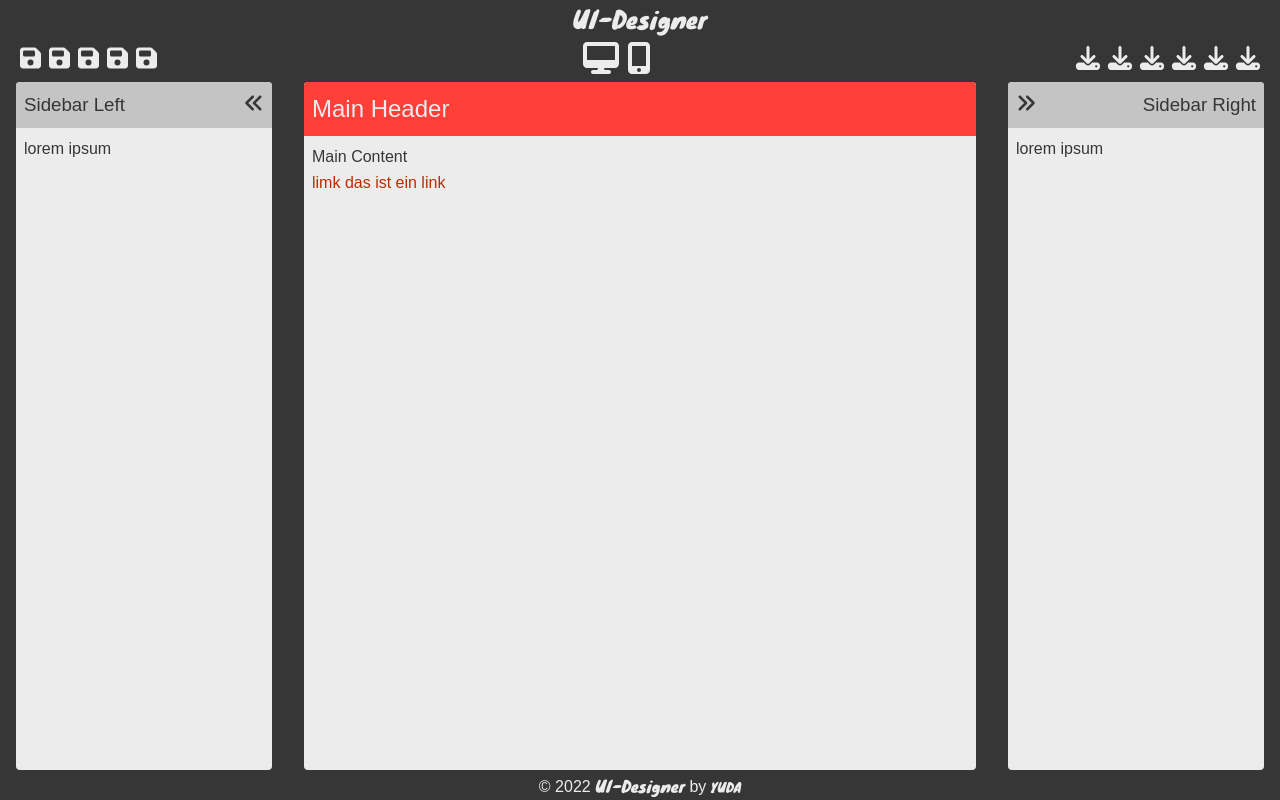
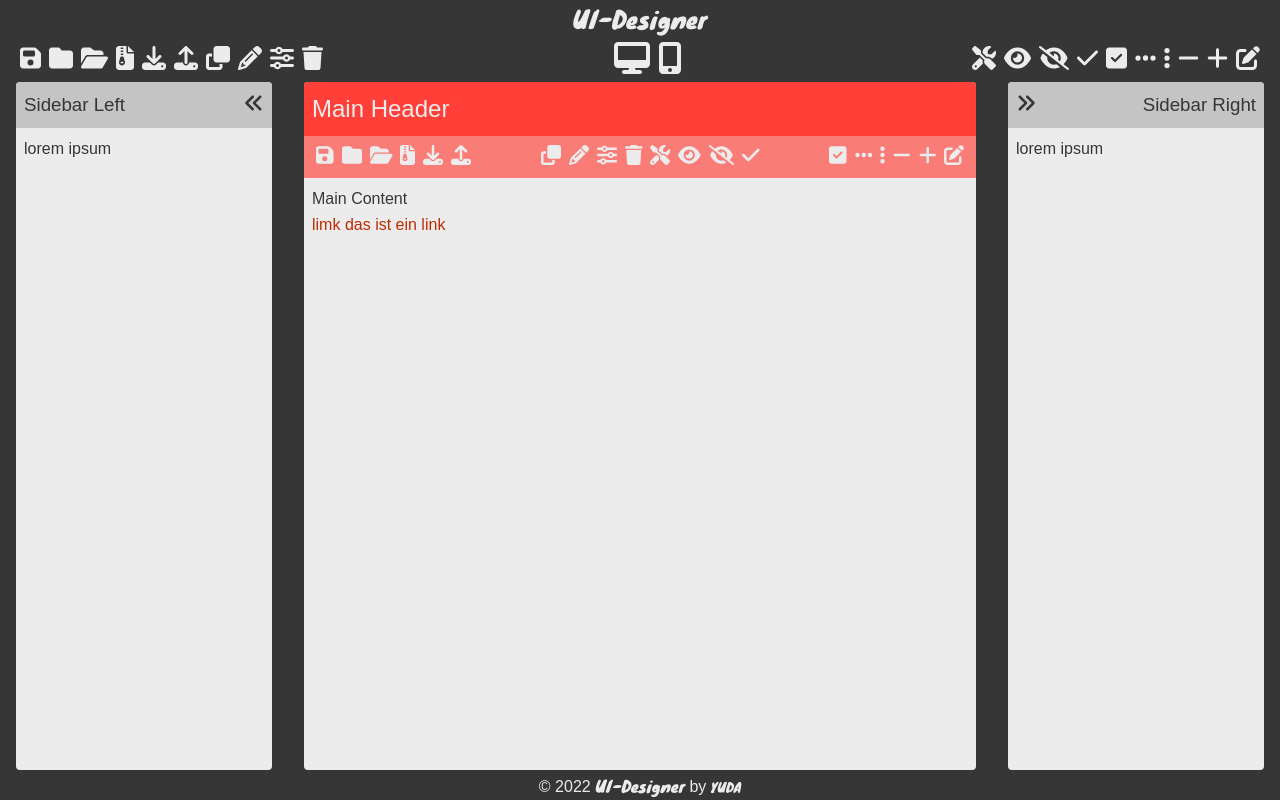
Before and after one commit to DarkoP/ui-designer, a Vue app: page / in a window 1280 px wide. Built offline with nearby package versions, Linux system fonts and the light colour scheme.

Commit message:
add more icons and main header navi

```diff
--- a/src/App.vue
+++ b/src/App.vue
@@ -75,7 +75,12 @@ body {
 .content-wrapper {
   height: 82vh;
 }
-.content,
+
+.content {
+  overflow-y: auto;
+  max-height: 67vh;
+}
+
 .sidebar-body {
   overflow-y: auto;
   max-height: 70vh;
@@ -85,7 +90,11 @@ body {
   .content-wrapper {
     height: 84vh;
   }
-  .content,
+  .content{
+      overflow-y: auto;
+      max-height: 72vh;
+  }
+
   .sidebar-body {
       overflow-y: auto;
       max-height: 75vh;
@@ -97,7 +106,11 @@ body {
     height: 86vh;
   }
 
-  .content,
+  .content {
+    overflow-y: auto;
+    max-height: 75vh;
+  }
+
   .sidebar-body  {
     overflow-y: auto;
     max-height: 78vh;
@@ -108,7 +121,11 @@ body {
   .content-wrapper {
     height: 88vh;
   }
-  .content,
+  .content{
+    overflow-y: auto;
+    max-height: 77vh;
+  }
+
   .sidebar-body {
     overflow-y: auto;
     max-height: 80vh;
@@ -119,7 +136,11 @@ body {
   .content-wrapper {
     height: 90vh;
   }
-  .content,
+  .content{
+    overflow-y: auto;
+    max-height: 79vh;
+  }
+
   .sidebar-body {
     overflow-y: auto;
     max-height: 82vh;
@@ -131,13 +152,13 @@ body {
   width: var(--width-sidebar);
   position: absolute;
   top: 0;
-  width: 2.25rem;
+  width: 2.75rem;
   transition: 0.5s;
 }
 
 .content-wrapper main {
-  margin-left: 5rem;
-  margin-right: 5rem;
+  margin-left: 6rem;
+  margin-right: 6rem;
   transition: 0.5s;
 }
 
@@ -157,6 +178,10 @@ body {
 .show-sidebar-right .sidebar-right h3,
 .show-sidebar-right .sidebar-right .opened {
   display: block;
+}
+
+.sidebar-body.closed {
+  overflow: hidden;
 }
 
 /* Left */
--- a/src/assets/styles/variables.css
+++ b/src/assets/styles/variables.css
@@ -5,7 +5,8 @@
   --yuda-white-trans: rgb(236, 236, 236, 0.4);
   --yuda-gray: rgb(196, 196, 196);
   --bg-white: hsla(0, 0%, 93%, 0.62);
-  --yoda-bg-2: #ff3f38;
+  --yoda-bg-2: rgb(255, 63, 56);
+  --yoda-bg-2-thin: rgb(250, 124, 119);
 }
 
 /* semantic color variables for this project */
--- a/src/components/Layout/Main.vue
+++ b/src/components/Layout/Main.vue
@@ -4,6 +4,34 @@
       <h2>
         Main Header
       </h2>
+      <nav class="header-nav">
+        <ul class="left">
+          <li class="nav-icon"><figure><font-awesome-icon icon="floppy-disk" /></figure></li>
+          <li class="nav-icon"><figure><font-awesome-icon icon="folder" /></figure></li>
+          <li class="nav-icon"><figure><font-awesome-icon icon="folder-open" /></figure></li>
+          <li class="nav-icon"><figure><font-awesome-icon icon="file-zipper" /></figure></li>
+          <li class="nav-icon"><figure><font-awesome-icon icon="download" /></figure></li>
+          <li class="nav-icon"><figure><font-awesome-icon icon="upload" /></figure></li>
+        </ul>
+        <ul class="center">
+          <li class="nav-icon"><figure><font-awesome-icon icon="clone" /></figure></li>
+          <li class="nav-icon"><figure><font-awesome-icon icon="pencil" /></figure></li>
+          <li class="nav-icon"><figure><font-awesome-icon icon="sliders" /></figure></li>
+          <li class="nav-icon"><figure><font-awesome-icon icon="trash" /></figure></li>
+          <li class="nav-icon"><figure><font-awesome-icon icon="screwdriver-wrench" /></figure></li>
+          <li class="nav-icon"><figure><font-awesome-icon icon="eye" /></figure></li>
+          <li class="nav-icon"><figure><font-awesome-icon icon="eye-slash" /></figure></li>
+          <li class="nav-icon"><figure><font-awesome-icon icon="check" /></figure></li>
+        </ul>
+        <ul class="right">
+          <li class="nav-icon"><figure><font-awesome-icon icon="square-check" /></figure></li>
+          <li class="nav-icon"><figure><font-awesome-icon icon="ellipsis" /></figure></li>
+          <li class="nav-icon"><figure><font-awesome-icon icon="ellipsis-vertical" /></figure></li>
+          <li class="nav-icon"><figure><font-awesome-icon icon="minus" /></figure></li>
+          <li class="nav-icon"><figure><font-awesome-icon icon="plus" /></figure></li>
+          <li class="nav-icon"><figure><font-awesome-icon icon="pen-to-square" /></figure></li>
+        </ul>
+      </nav>
     </header>
     <section class="content">
       <p>Main Content</p>
@@ -28,8 +56,36 @@ main {
 header {
   background: var(--yoda-bg-2);
   color: var(--color-white);
-  padding:0.5rem;
+  padding: 0.5rem;
   border-radius: 0.25rem 0.25rem 0 0;
+}
+.header-nav {
+  display: flex;
+  justify-content: space-between;
+  align-items: center;
+  background: var(--yoda-bg-2-thin);
+  margin: 0.5rem -0.5rem -0.5rem -0.5rem;
+  padding: 0.25rem 0.5rem;
+}
+
+ul {
+  list-style: none;
+  padding-left: 0;
+}
+
+ul.left {
+  text-align: start;
+}
+ul.right {
+  text-align: end;
+}
+ul.center {
+  text-align:center;
+}
+
+li {
+  display: inline-block;
+  padding: 0.25rem;
 }
 
 .content {
--- a/src/components/Layout/NavbarTop.vue
+++ b/src/components/Layout/NavbarTop.vue
@@ -6,22 +6,31 @@
   <nav>
     <ul class="left">
       <li class="nav-icon"><figure><font-awesome-icon icon="floppy-disk" size="2x"/></figure></li>
-      <li class="nav-icon"><figure><font-awesome-icon icon="floppy-disk" size="2x"/></figure></li>
-      <li class="nav-icon"><figure><font-awesome-icon icon="floppy-disk" size="2x"/></figure></li>
-      <li class="nav-icon"><figure><font-awesome-icon icon="floppy-disk" size="2x"/></figure></li>
-      <li class="nav-icon"><figure><font-awesome-icon icon="floppy-disk" size="2x"/></figure></li>
+      <li class="nav-icon"><figure><font-awesome-icon icon="folder" size="2x"/></figure></li>
+      <li class="nav-icon"><figure><font-awesome-icon icon="folder-open" size="2x"/></figure></li>
+      <li class="nav-icon"><figure><font-awesome-icon icon="file-zipper" size="2x"/></figure></li>
+      <li class="nav-icon"><figure><font-awesome-icon icon="download" size="2x"/></figure></li>
+      <li class="nav-icon"><figure><font-awesome-icon icon="upload" size="2x"/></figure></li>
+      <li class="nav-icon"><figure><font-awesome-icon icon="clone" size="2x"/></figure></li>
+      <li class="nav-icon"><figure><font-awesome-icon icon="pencil" size="2x"/></figure></li>
+      <li class="nav-icon"><figure><font-awesome-icon icon="sliders" size="2x"/></figure></li>
+      <li class="nav-icon"><figure><font-awesome-icon icon="trash" size="2x"/></figure></li>
     </ul>
     <ul class="center">
       <li class="nav-icon"><figure><font-awesome-icon icon="desktop" size="3x" /></figure></li>
       <li class="nav-icon"><figure><font-awesome-icon icon="mobile-screen-button" size="3x" /></figure></li>
     </ul>
     <ul class="right">
-      <li class="nav-icon"><figure><font-awesome-icon icon="download" size="2x"/></figure></li>
-      <li class="nav-icon"><figure><font-awesome-icon icon="download" size="2x"/></figure></li>
-      <li class="nav-icon"><figure><font-awesome-icon icon="download" size="2x"/></figure></li>
-      <li class="nav-icon"><figure><font-awesome-icon icon="download" size="2x"/></figure></li>
-      <li class="nav-icon"><figure><font-awesome-icon icon="download" size="2x"/></figure></li>
-      <li class="nav-icon"><figure><font-awesome-icon icon="download" size="2x"/></figure></li>
+      <li class="nav-icon"><figure><font-awesome-icon icon="screwdriver-wrench" size="2x"/></figure></li>
+      <li class="nav-icon"><figure><font-awesome-icon icon="eye" size="2x"/></figure></li>
+      <li class="nav-icon"><figure><font-awesome-icon icon="eye-slash" size="2x"/></figure></li>
+      <li class="nav-icon"><figure><font-awesome-icon icon="check" size="2x"/></figure></li>
+      <li class="nav-icon"><figure><font-awesome-icon icon="square-check" size="2x"/></figure></li>
+      <li class="nav-icon"><figure><font-awesome-icon icon="ellipsis" size="2x"/></figure></li>
+      <li class="nav-icon"><figure><font-awesome-icon icon="ellipsis-vertical" size="2x"/></figure></li>
+      <li class="nav-icon"><figure><font-awesome-icon icon="minus" size="2x"/></figure></li>
+      <li class="nav-icon"><figure><font-awesome-icon icon="plus" size="2x"/></figure></li>
+      <li class="nav-icon"><figure><font-awesome-icon icon="pen-to-square" size="2x"/></figure></li>
     </ul>
   </nav>
 </template>
--- a/src/components/Layout/SidebarLeft.vue
+++ b/src/components/Layout/SidebarLeft.vue
@@ -6,22 +6,23 @@
         <font-awesome-icon icon="angles-left" />
       </figure>
       <figure class="toggle-sidebar-left closed" @click="toggleLeft()">
-        <font-awesome-icon icon="bars" size="2x" bordered />
+        <font-awesome-icon icon="bars" size="3x" bordered />
       </figure>
     </header>
     <section class="sidebar-body opened">
       <p>lorem ipsum</p>
     </section>
     <section class="sidebar-body closed">
-      <figure>
-        <font-awesome-icon icon="download" />
-      </figure>
-      <figure>
-        <font-awesome-icon icon="download" />
-      </figure>
-      <figure>
-        <font-awesome-icon icon="download" />
-      </figure>
+      <figure class="nav-icon"><font-awesome-icon icon="floppy-disk" /></figure>
+      <figure class="nav-icon"><font-awesome-icon icon="folder" /></figure>
+      <figure class="nav-icon"><font-awesome-icon icon="folder-open" /></figure>
+      <figure class="nav-icon"><font-awesome-icon icon="file-zipper" /></figure>
+      <figure class="nav-icon"><font-awesome-icon icon="download" /></figure>
+      <figure class="nav-icon"><font-awesome-icon icon="upload" /></figure>
+      <figure class="nav-icon"><font-awesome-icon icon="clone" /></figure>
+      <figure class="nav-icon"><font-awesome-icon icon="pencil" /></figure>
+      <figure class="nav-icon"><font-awesome-icon icon="sliders" /></figure>
+      <figure class="nav-icon"><font-awesome-icon icon="trash" /></figure>
     </section>
   </section>
 </template>
@@ -64,4 +65,8 @@ export default {
 .sidebar-body {
   padding: 0.5rem;
 }
+
+.nav-icon {
+  padding: 0.5rem 0.25rem;
+}
 </style>
--- a/src/components/Layout/SidebarRight.vue
+++ b/src/components/Layout/SidebarRight.vue
@@ -2,7 +2,7 @@
   <section class="sidebar sidebar-right">
     <header>
       <figure class="toggle-sidebar-right closed" @click="toggleRight()">
-        <font-awesome-icon icon="bars" size="2x" bordered />
+        <font-awesome-icon icon="bars" size="3x" bordered />
       </figure>
       <figure class="toggle-sidebar-right opened" @click="toggleRight()">
         <font-awesome-icon icon="angles-right"/>
@@ -13,9 +13,16 @@
       <p>lorem ipsum</p>
     </section>
     <section class="sidebar-body closed">
-      <figure><font-awesome-icon icon="download" /></figure>
-      <figure><font-awesome-icon icon="download" /></figure>
-      <figure><font-awesome-icon icon="download" /></figure>
+      <figure class="nav-icon"><font-awesome-icon icon="screwdriver-wrench" /></figure>
+      <figure class="nav-icon"><font-awesome-icon icon="eye" /></figure>
+      <figure class="nav-icon"><font-awesome-icon icon="eye-slash" /></figure>
+      <figure class="nav-icon"><font-awesome-icon icon="check" /></figure>
+      <figure class="nav-icon"><font-awesome-icon icon="square-check" /></figure>
+      <figure class="nav-icon"><font-awesome-icon icon="ellipsis" /></figure>
+      <figure class="nav-icon"><font-awesome-icon icon="ellipsis-vertical" /></figure>
+      <figure class="nav-icon"><font-awesome-icon icon="minus" /></figure>
+      <figure class="nav-icon"><font-awesome-icon icon="plus" /></figure>
+      <figure class="nav-icon"><font-awesome-icon icon="pen-to-square" /></figure>
     </section>
   </section>
 </template>
@@ -61,4 +68,8 @@ export default {
 .sidebar-body {
   padding:0.5rem;
 }
+
+.nav-icon {
+  padding: 0.5rem 0.25rem;
+}
 </style>
```
Also changed, not shown: src/main.js (+39 -2 lines).
